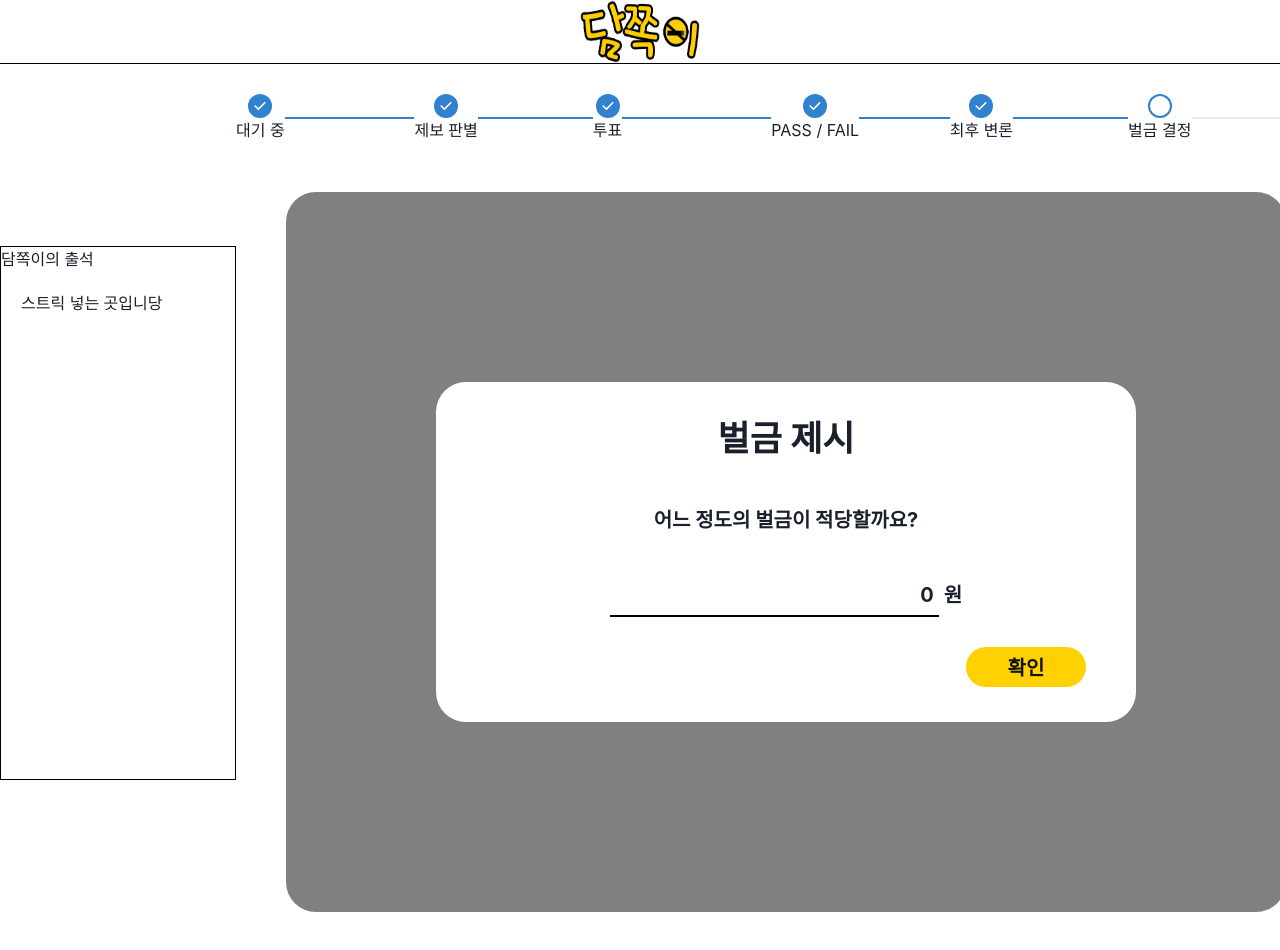
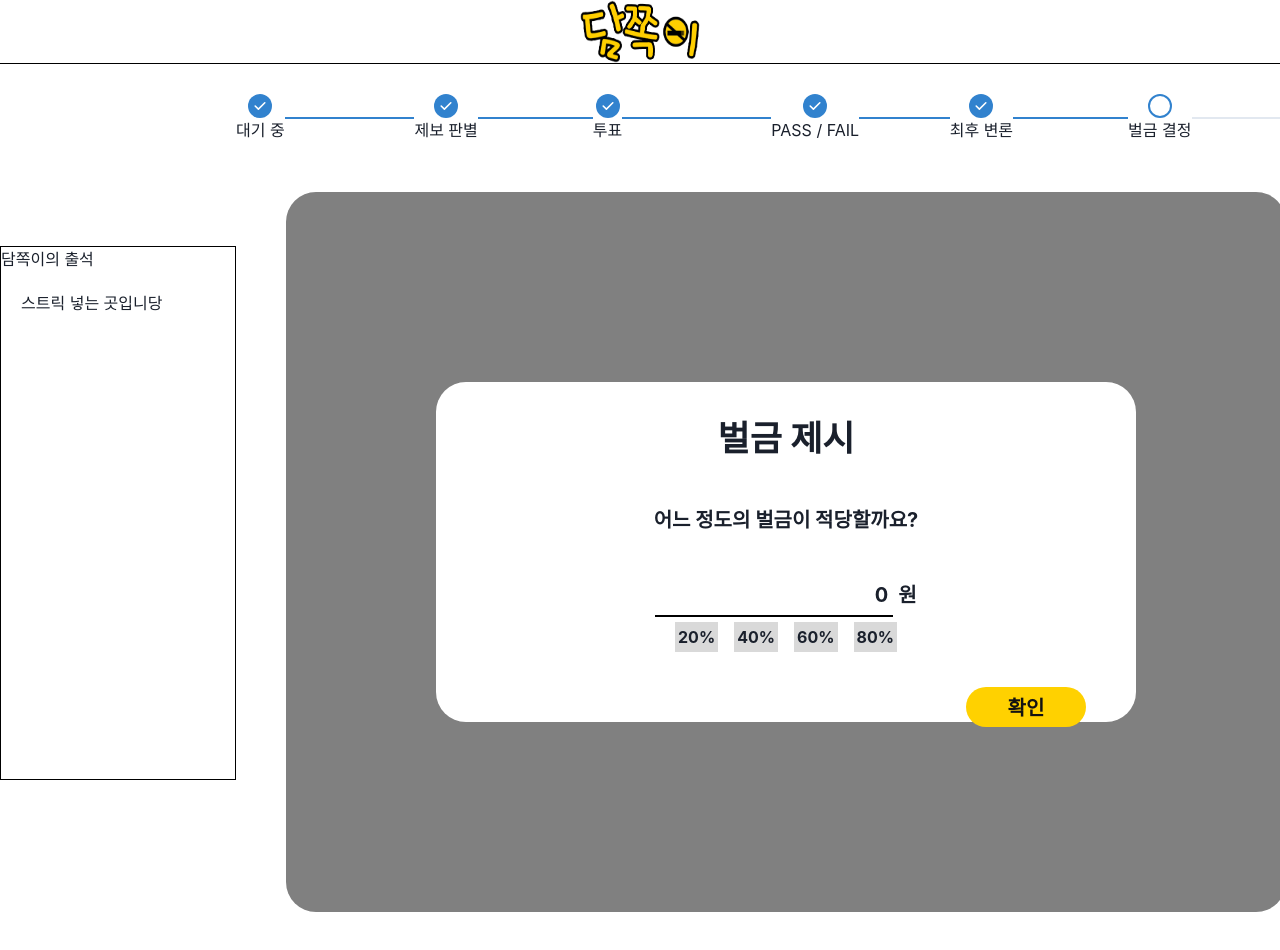
Before and after one commit to damjjok/damjjok, a React (Create React App) app in the folder client/: page /truth-room in a window 1280 px wide. Shown: the top 950 px of the page. Built offline with nearby package versions, Linux system fonts and the light colour scheme.

Commit message:
Feat: 퍼센트 버튼 생성 및 함수 적용, 내부 컴포넌트 폴더 생성 및 이동

```diff
--- a/client/src/contexts/TruthRoom.js
+++ b/client/src/contexts/TruthRoom.js
@@ -93,6 +93,11 @@ export const fineDecisionStepState = atom({
     default: 2,
 });
 
+export const gatheredMoneyState = atom({
+    key: "gatheredMoney",
+    default: 100000,
+});
+
 export const decidedFineState = atom({
     key: "decidedFine", // 결정된 벌금
     default: 18000,
--- a/client/src/pages/truth-room/middle-component/center-component/main-frame-component/step-frame/fine-decision/decide/input/FineInputComponent.js
+++ b/client/src/pages/truth-room/middle-component/center-component/main-frame-component/step-frame/fine-decision/decide/input/FineInputComponent.js
@@ -1,8 +1,8 @@
 import React from "react";
 import SmallFrameComponent from "../../../../small-frame/SmallFrameComponent";
 import ConfirmButtonComponent from "../../ConfirmButtonComponent";
-import TextComponent from "./TextComponent";
-import InputComponent from "./InputComponent";
+import TextComponent from "./components/TextComponent";
+import InputComponent from "./components/InputComponent";
 import { Wrapper } from "./FineInputComponent.style";
 
 function FineInputComponent(props) {
--- a/client/src/pages/truth-room/middle-component/center-component/main-frame-component/step-frame/fine-decision/decide/input/FineInputComponent.style.js
+++ b/client/src/pages/truth-room/middle-component/center-component/main-frame-component/step-frame/fine-decision/decide/input/FineInputComponent.style.js
@@ -8,11 +8,20 @@ export const Wrapper = styled.div`
         margin-top: 40px;
         margin-bottom: 40px;
     }
+
+    .input-group {
+        display: flex;
+        flex-direction: column;
+        align-items: center;
+        margin-bottom: 10px; // 입력 필드와 버튼 컨테이너 사이의 간격
+    }
+
     .input-container {
         border: none;
         border-bottom: 2px solid black;
         outline: none;
         padding: 5px;
+        width: 238px;
         margin-right: 5px;
         text-align: right;
         font-size: 20px;
@@ -22,4 +31,17 @@ export const Wrapper = styled.div`
     .input-container:focus {
         outline: none;
     }
+
+    .percent-button-container {
+        display: flex;
+        justify-content: space-around;
+        width: 238px;
+    }
+
+    .percent-button {
+        background-color: #d9d9d9;
+        font-weight: bold;
+        padding: 3px;
+        margin: 5px;
+    }
 `;
--- a/client/src/pages/truth-room/middle-component/center-component/main-frame-component/step-frame/fine-decision/decide/input/InputComponent.js
+++ /dev/null
@@ -1,15 +0,0 @@
-import { Text } from "@chakra-ui/react";
-import React from "react";
-
-function InputComponent(props) {
-    return (
-        <div>
-            <input className="input-container" defaultValue={0}></input>
-            <Text as="b" fontSize={"20px"}>
-                원
-            </Text>
-        </div>
-    );
-}
-
-export default InputComponent;
--- /dev/null
+++ b/client/src/pages/truth-room/middle-component/center-component/main-frame-component/step-frame/fine-decision/decide/input/components/InputComponent.js
@@ -0,0 +1,63 @@
+import { Text } from "@chakra-ui/react";
+import { gatheredMoneyState } from "contexts/TruthRoom";
+import React, { useState } from "react";
+import { useRecoilValue } from "recoil";
+
+function InputComponent(props) {
+    const gatheredMoney = useRecoilValue(gatheredMoneyState);
+    const [inputValue, setInputValue] = useState(0);
+
+    // 입력 필드 값을 변경하는 함수입니다.
+    const handleInputChange = (event) => {
+        setInputValue(event.target.value);
+    };
+
+    // 버튼 클릭 시 호출될 함수입니다.
+    const handleButtonClick = (percent) => {
+        // Recoil 상태의 값을 입력 필드에 설정합니다.
+        setInputValue(gatheredMoney * percent);
+    };
+
+    return (
+        <div className="input-group">
+            <div>
+                <input
+                    className="input-container"
+                    value={inputValue}
+                    onChange={handleInputChange}
+                ></input>
+                <Text as="b" fontSize={"20px"}>
+                    원
+                </Text>
+            </div>
+            <div className="percent-button-container">
+                <button
+                    className="percent-button"
+                    onClick={() => handleButtonClick(0.2)}
+                >
+                    20%
+                </button>
+                <button
+                    className="percent-button"
+                    onClick={() => handleButtonClick(0.4)}
+                >
+                    40%
+                </button>
+                <button
+                    className="percent-button"
+                    onClick={() => handleButtonClick(0.6)}
+                >
+                    60%
+                </button>
+                <button
+                    className="percent-button"
+                    onClick={() => handleButtonClick(0.8)}
+                >
+                    80%
+                </button>
+            </div>
+        </div>
+    );
+}
+
+export default InputComponent;
```
Also changed, not shown: client/src/pages/truth-room/middle-component/center-component/main-frame-component/step-frame/fine-decision/decide/input/components/TextComponent.js (renamed from client/src/pages/truth-room/middle-component/center-component/main-frame-component/step-frame/fine-decision/decide/input/TextComponent.js).
